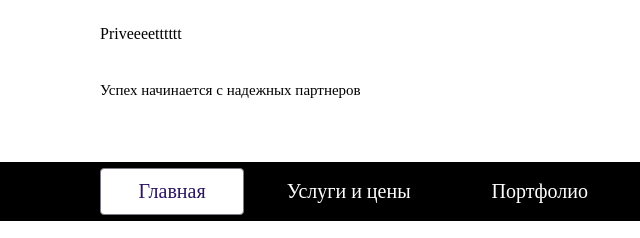
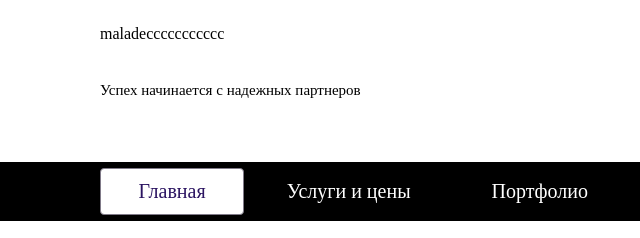
Before and after one commit to Bayrik/site, a plain HTML site: page index.html in a window 1280 px wide. Shown: the top 238 px of the page, 0-640 px from the left. Drawn offline with Linux system fonts and the light colour scheme; a web font is replaced by a local one.

Commit message:
third commit

```diff
--- a/index.html
+++ b/index.html
@@ -8,7 +8,7 @@
 <body>
     <div class="header" id="header">
 	<div>
-	<p>Priveeeetttttt</p>
+	<p>maladeccccccccccc</p>
 	</div>
         <div class="logo">
             <a href="#header"><img src="images/logo.png" alt=""></a>
```
